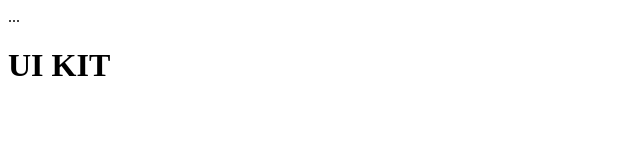
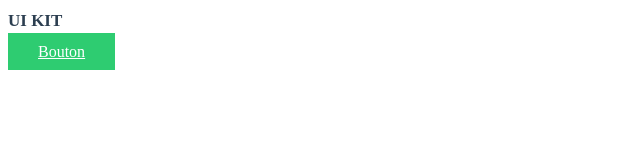
Before and after one commit to gitterTM/La-capsule, a plain HTML site: page index.html in a window 1280 px wide. Shown: the whole page, without its empty margins (0-640 px from the left). Drawn offline with Linux system fonts and the light colour scheme.

Commit message:
second commit

```diff
--- a/index.html
+++ b/index.html
@@ -2,9 +2,10 @@
 <!DOCTYPE html>
 <html>
  <head>
- ...
+    <link rel="stylesheet" href="style.css">
  </head>
  <body>
  <h1>UI KIT</h1>
+  <a href="#" class="btn">Bouton</a>
  </body>
 </html>
--- a/style.css
+++ b/style.css
@@ -2,3 +2,12 @@ h1{
     font-size: 17px;
     color: #2c3e50;
 }
+
+.btn{
+    color: white;
+    padding: 10px 30px;
+    background: #2ecc71;
+}
+.btn:hover {
+    background: #27ae60;
+    }
```
